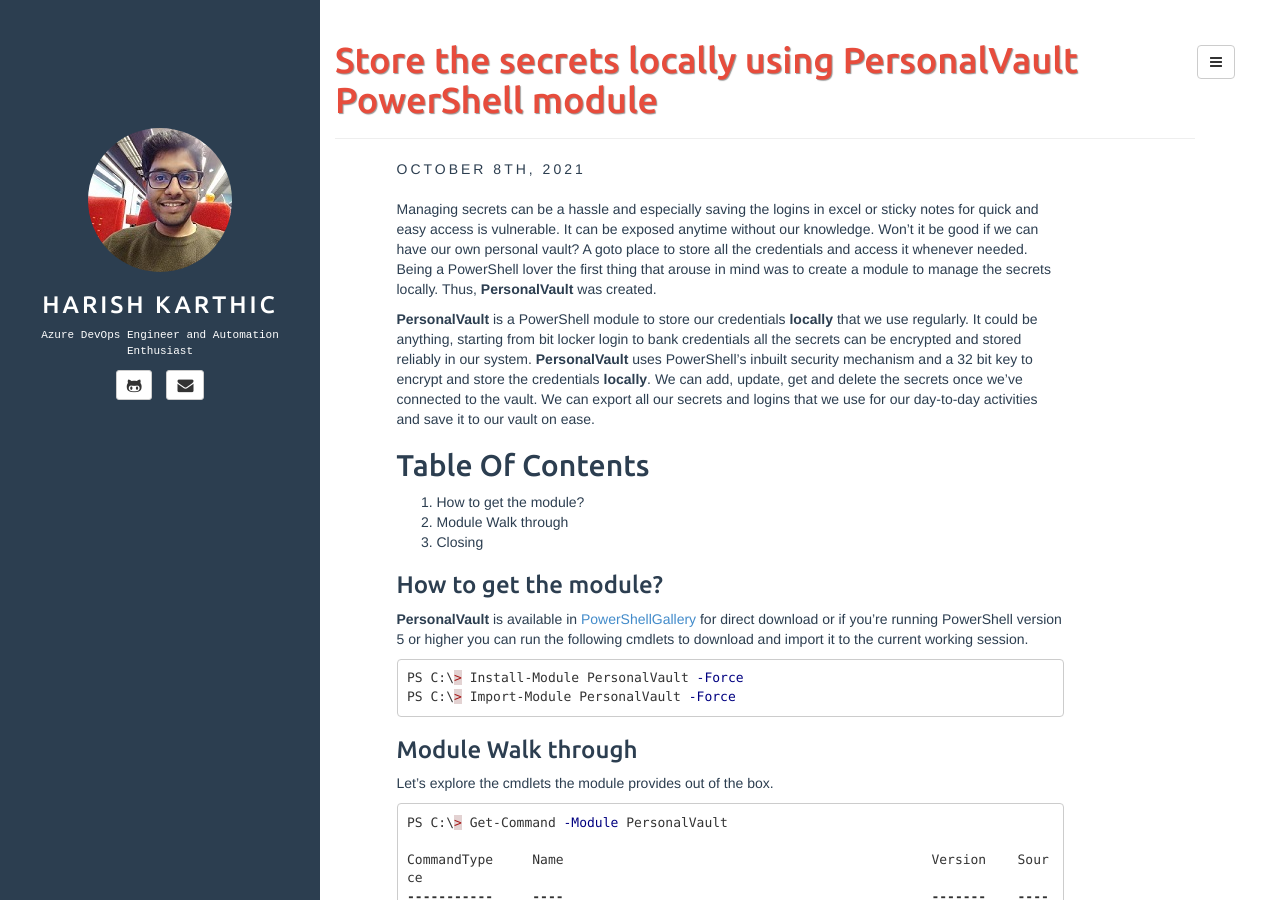
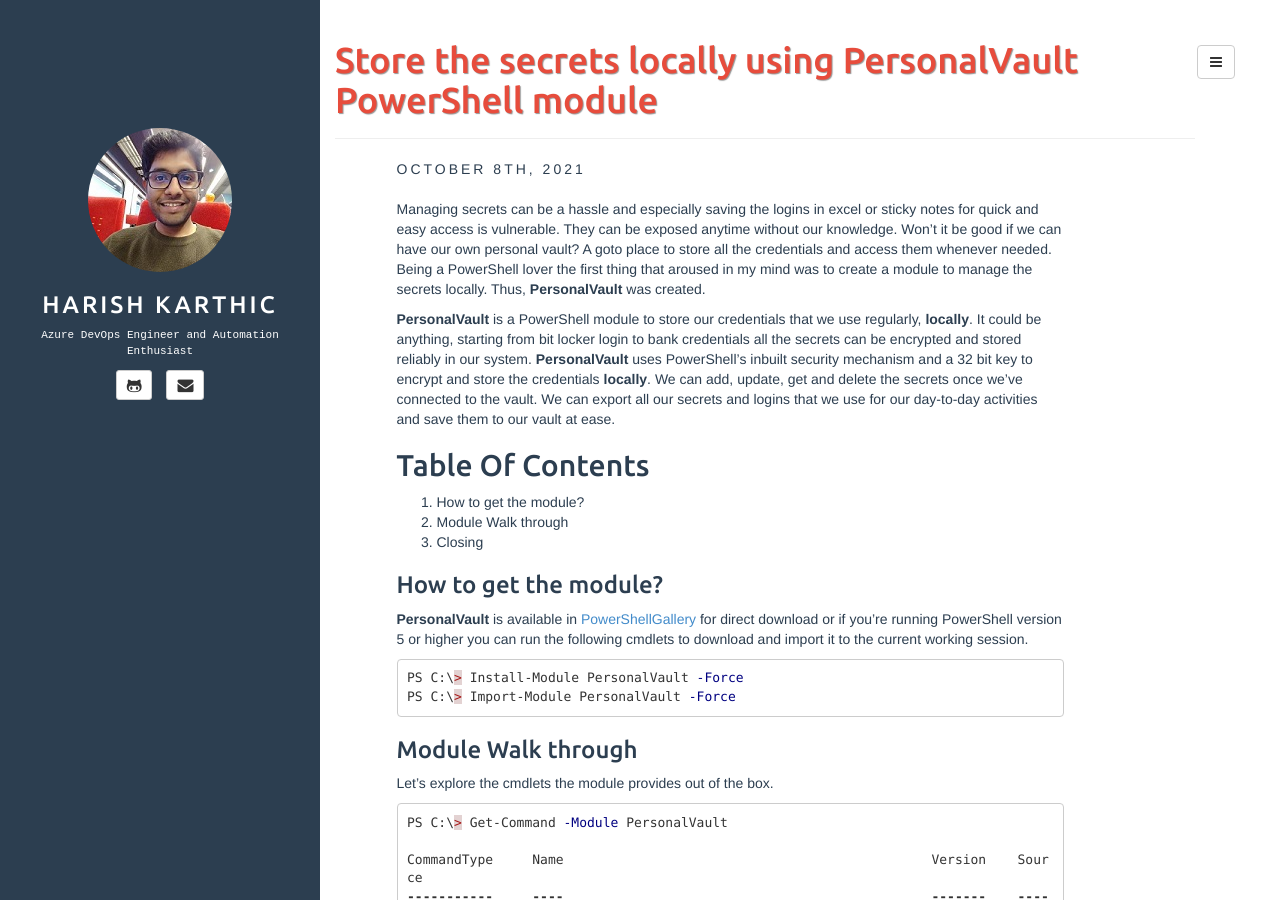
Before and after one commit to hkarthik7/hkarthik7.github.io, a Jekyll site: the page built from _posts/2021/10/08/2021-10-08-PersonalVault.md, in a window 1280 px wide and 900 px high. Built offline with Jekyll 4.4.1, drawn with Linux system fonts in a browser that asks for light colours; some of the changed text lies outside the part shown.

Commit message:
Updated the new blog post

````diff
--- a/_posts/2021/10/08/2021-10-08-PersonalVault.md
+++ b/_posts/2021/10/08/2021-10-08-PersonalVault.md
@@ -6,9 +6,9 @@ tags: [Personal Vault, PowerShell, Local Key Vault, Secrets Manager]
 description: Store the secrets locally using PersonalVault PowerShell module.
 ---
 
-Managing secrets can be a hassle and especially saving the logins in excel or sticky notes for quick and easy access is vulnerable. It can be exposed anytime without our knowledge. Won't it be good if we can have our own personal vault? A goto place to store all the credentials and access it whenever needed. Being a PowerShell lover the first thing that arouse in mind was to create a module to manage the secrets locally. Thus, **PersonalVault** was created.
+Managing secrets can be a hassle and especially saving the logins in excel or sticky notes for quick and easy access is vulnerable. They can be exposed anytime without our knowledge. Won't it be good if we can have our own personal vault? A goto place to store all the credentials and access them whenever needed. Being a PowerShell lover the first thing that aroused in my mind was to create a module to manage the secrets locally. Thus, **PersonalVault** was created.
 
-**PersonalVault** is a PowerShell module to store our credentials **locally** that we use regularly. It could be anything, starting from bit locker login to bank credentials all the secrets can be encrypted and stored reliably in our system. **PersonalVault** uses PowerShell's inbuilt security mechanism and a 32 bit key to encrypt and store the credentials **locally**. We can add, update, get and delete the secrets once we've connected to the vault. We can export all our secrets and logins that we use for our day-to-day activities and save it to our vault on ease.
+**PersonalVault** is a PowerShell module to store our credentials that we use regularly, **locally**. It could be anything, starting from bit locker login to bank credentials all the secrets can be encrypted and stored reliably in our system. **PersonalVault** uses PowerShell's inbuilt security mechanism and a 32 bit key to encrypt and store the credentials **locally**. We can add, update, get and delete the secrets once we've connected to the vault. We can export all our secrets and logins that we use for our day-to-day activities and save them to our vault at ease.
 
 ## Table Of Contents
 
@@ -80,7 +80,7 @@ PS C:\> Add-PSSecret -Name "testuser1@gmail.com" -Value "Password@123" -Metadata
 WARNING: Secret 'Password@123' was hacked 2448 time(s); Consider changing the secret value.
 ```
 
-List all the stored secrets. Optionally tab complete the names and get the secret value associated to it, either as an encrypted text or as a plain text.
+List all the stored secrets. Optionally, tab complete the names and get the secret value associated to it, either as an encrypted text or as a plain text.
 
 ```powershell
 PS C:\> Get-PSSecret
````
Also changed, not shown: other parts of _posts/2021/10/08/2021-10-08-PersonalVault.md (+3 -4 lines), 2 other files.
